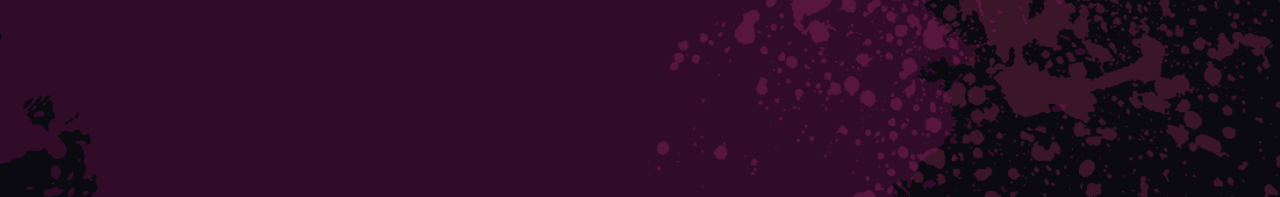
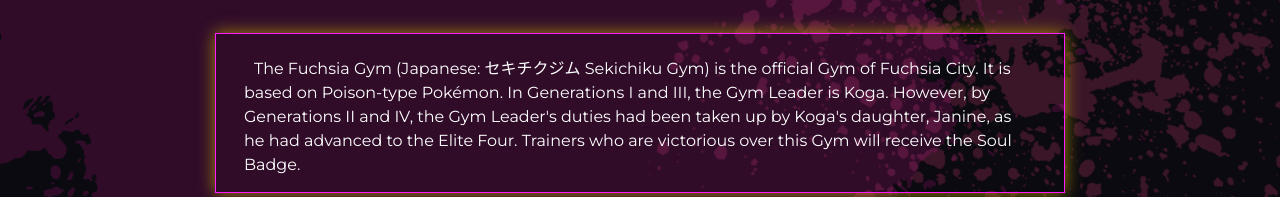
Before and after one commit to shahidsarker/fuchsia-gym, a plain HTML site: page index.html in a window 1280 px wide. Shown: the part 607-804 px from the top of the page. Drawn offline with nearby package versions, Linux system fonts and the light colour scheme; no server answers.

Commit message:
history of the gym

```diff
--- a/index.html
+++ b/index.html
@@ -385,6 +385,10 @@
         <img id="third_splash" src="media/5.png">
     </div>
 
+    <div id="history">
+        <p> The Fuchsia Gym (Japanese: セキチクジム Sekichiku Gym) is the official Gym of Fuchsia City. It is based on Poison-type Pokémon. In Generations I and III, the Gym Leader is Koga. However, by Generations II and IV, the Gym Leader's duties had been taken up by Koga's daughter, Janine, as he had advanced to the Elite Four. Trainers who are victorious over this Gym will receive the Soul Badge.</p>
+    </div>
+
 
     <!--Scripts-->
     <script src="https://code.jquery.com/jquery-3.2.1.slim.min.js" integrity="sha384-KJ3o2DKtIkvYIK3UENzmM7KCkRr/rE9/Qpg6aAZGJwFDMVNA/GpGFF93hXpG5KkN"
--- a/main.css
+++ b/main.css
@@ -227,3 +227,27 @@
 .modal-header {
     border-bottom:none;
 }
+
+#history {
+    height: 160px;
+    width: 850px;
+    border: 1px solid #FF19FF;
+    margin: auto;
+    margin-top: -170px;
+    animation: glowing 3000ms infinite;
+}
+
+#history p {
+    color: white;
+    padding-top: 23px;
+    padding-right: 28px;
+    padding-left: 28px;
+    text-indent: 10px;
+}
+
+@keyframes glowing {
+  0% { box-shadow: 0 0 -10px #c4a300; }
+  40% { box-shadow: 0 0 20px #c4a300; }
+  60% { box-shadow: 0 0 20px #c4a300; }
+  100% { box-shadow: 0 0 -10px #c4a300; }
+}
```
